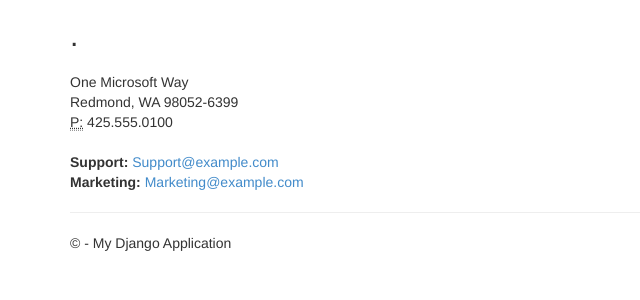
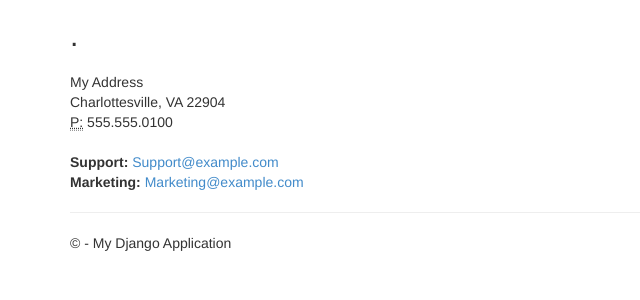
Before and after one commit to bpeck81/AzureDjangoApp, a Django app: template app/templates/app/contact.html in a window 1280 px wide. Shown: the part 51-351 px from the top of the page, without its empty margins (0-640 px from the left). Run offline with Django 3.2, Linux system fonts and the light colour scheme; the template is opened without the code that fills it, so the values that code supplies are empty; some libraries are stand-ins or nearby versions.

Commit message:
Update contact.html

```diff
--- a/app/templates/app/contact.html
+++ b/app/templates/app/contact.html
@@ -6,10 +6,10 @@
 <h3>{{ message }}</h3>
 
 <address>
-    One Microsoft Way<br />
-    Redmond, WA 98052-6399<br />
+    My Address<br />
+    Charlottesville, VA 22904<br />
     <abbr title="Phone">P:</abbr>
-    425.555.0100
+    555.555.0100
 </address>
 
 <address>
```
